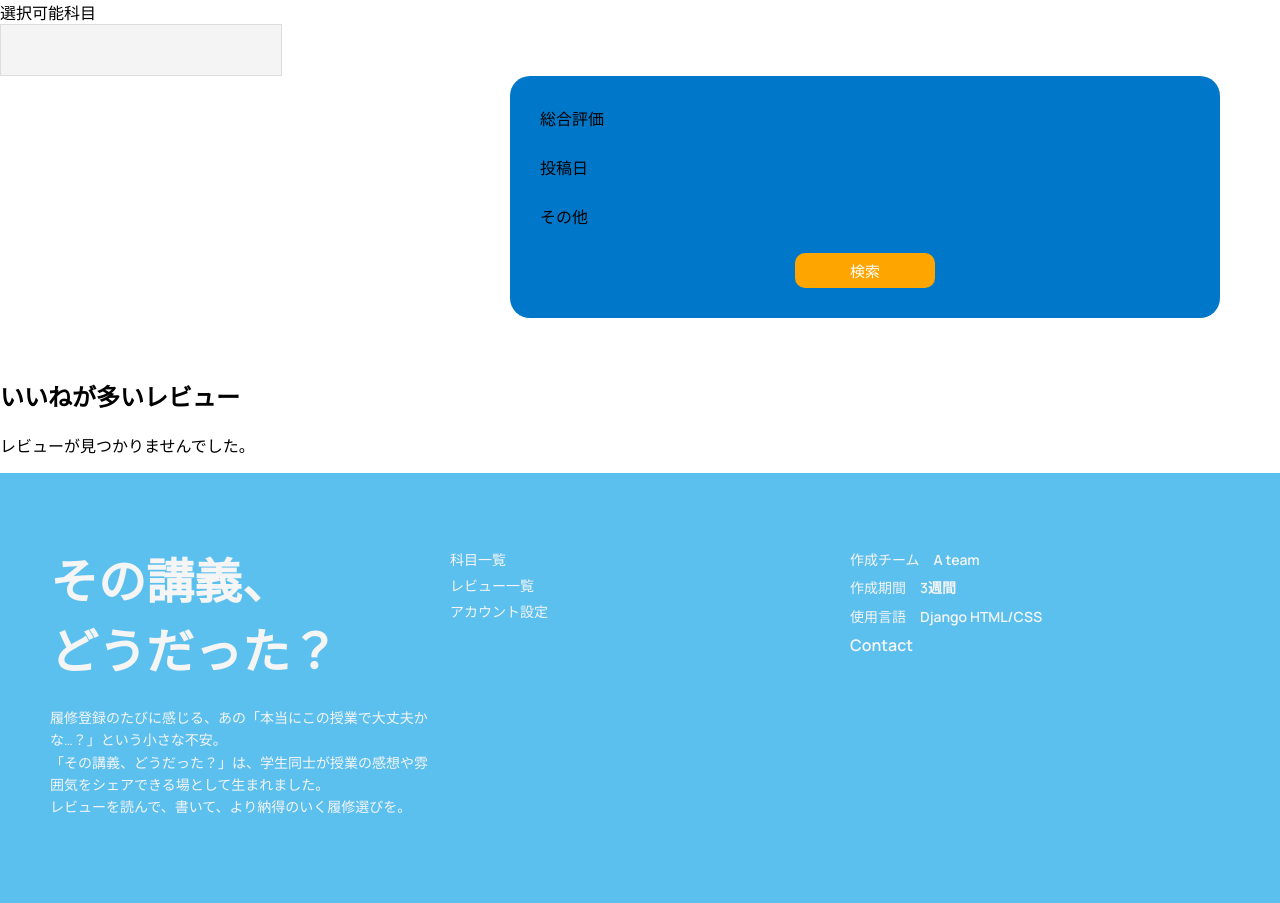
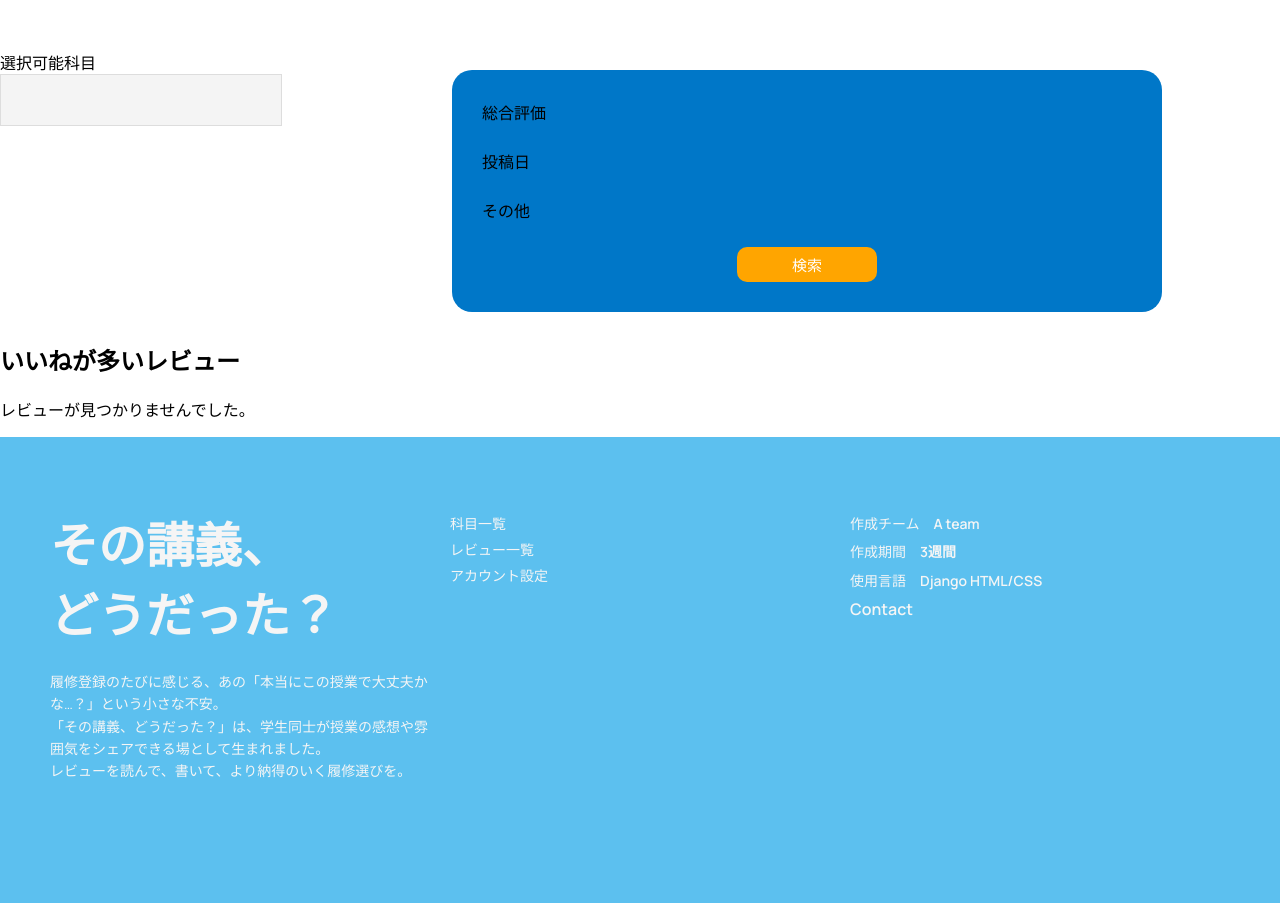
Before and after one commit to knagaki1225/2025_hackathon_teamA, a Django app: page /home in a window 1280 px wide. Shown: the part 115-1018 px from the top of the page. After the commit the page ends 893 px from the top, so only its background shows below. Run offline with Django 4.2, Linux system fonts and the light colour scheme; some libraries are stand-ins or nearby versions.

Commit message:
css修正

```diff
--- a/templates/home.html
+++ b/templates/home.html
@@ -4,8 +4,8 @@
 
 {% block content %}
 
-
 <style>
+  /* 既存のスタイルはそのまま */
   .sidebar {
     width: 250px;
     background-color: #f4f4f4;
@@ -49,7 +49,7 @@
     padding: 30px;
     border-radius: 20px;
     max-width: 650px;
-    margin: 0 60px 60px auto
+    margin: 0;
   }
 
   .search-container input[type="text"] {
@@ -108,9 +108,29 @@
     text-align: center;
   }
 
+  /* 新しく追加するスタイル */
+  .content-container {
+    display: flex;
+    flex-direction: row;
+    gap: 20px;
+    margin-bottom: 30px;
+    align-items: flex-start;
+  }
 
+  .left-sidebar {
+    flex: 0 0 auto;
+    margin-top: 50px;
+  }
+
+  .right-content {
+    flex: 1;
+    margin-top: 70px;
+    margin-left: 150px;
+  }
 </style>
 
+<div class="content-container">
+  <div class="left-sidebar">
     <div>選択可能科目</div>
     <div class="sidebar">
       {% for category in categories %}
@@ -129,19 +149,11 @@
       </div>
       {% endfor %}
     </div>
+  </div>
 
-<script>
-  function toggleSubcategories(id) {
-    const subcatDiv = document.getElementById(id);
-    subcatDiv.style.display =
-      subcatDiv.style.display === "block" ? "none" : "block";
-  }
-</script>
-
-
+  <div class="right-content">
     <form method="get" class="search-container" action="{% url 'review:search' %}" >
       <!-- キーワード検索 -->
-    {% comment %} <input type="text" name="keyword" placeholder="Search" value="{{ form.keyword.value|default_if_none:'' }}"> {% endcomment %}
       {{ searchForm.words }}
 
       <!-- 総合評価 -->
@@ -153,13 +165,6 @@
             <span class="option">{{form.choice_label}}</span>
           </label>
         {% endfor %}
-
-      {% comment %} <label>
-        <input type="radio" name="rating" value="" >
-        <span class="option">あ</span>
-      </label> {% endcomment %}
-
-
       </div>
 
       <!-- 投稿日 -->
@@ -188,13 +193,22 @@
         <input type="submit" class="search-button" value="検索">
       </div>
     </form>
+  </div>
+</div>
+
+<script>
+  function toggleSubcategories(id) {
+    const subcatDiv = document.getElementById(id);
+    subcatDiv.style.display =
+      subcatDiv.style.display === "block" ? "none" : "block";
+  }
+</script>
 
 <!-- 検索結果（レビューカード） -->
 <h2>いいねが多いレビュー</h2>
 {% for review in reviews|slice:":3" %}
   <div class="review-card">
     <div class="review-header">
-         {% comment %} <img src="{% static 'default_user_icon.png' %}" alt="User"> {% endcomment %}
       <div>
         <div>{% if review.anonymity_flg %}匿名{% else %}{{ review.user_id }}{% endif %} | {{ review.create_at|date:"Y年m月d日" }}</div>
         <span style="color: red; font-size: 20px;">
```
Lines whose indentation alone changed are shown as unchanged.
